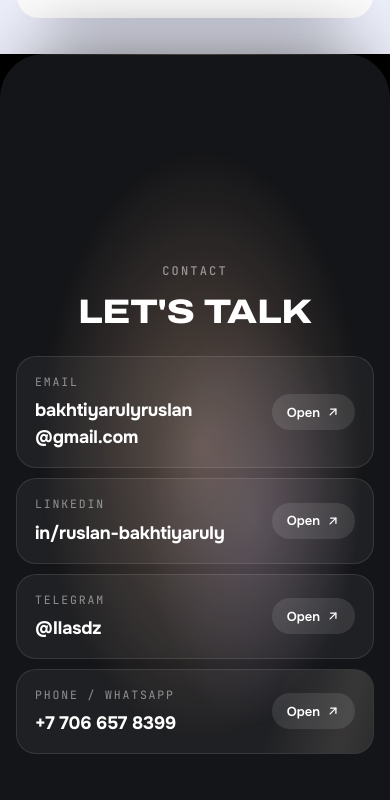
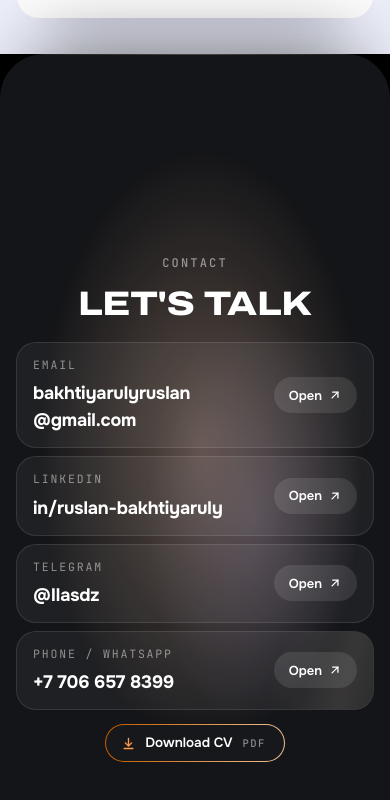
Before and after one commit to ruslan-bakhtiyaruly/ruslan-bakhtiyaruly.github.io, a plain HTML site: page index.html in a window 390 px wide. Shown: the part 6359-7159 px from the top of the page. Drawn offline with Linux system fonts and the light colour scheme; animation ran at ten frames a second.

Commit message:
Add Download CV button and PDF

```diff
--- a/index.html
+++ b/index.html
@@ -255,6 +255,11 @@ a.ca{text-decoration:none}
 .ca{transition:background-color .2s, color .2s}
 .ca:hover{background:rgba(255,255,255,.2)}
 .cv{justify-self:start;cursor:text;-webkit-user-select:all;user-select:all}
+/* a small download pill under the contact cards, in the same key as the Contact button in the header */
+.dl{display:inline-flex;align-items:center;gap:9px;margin-top:clamp(16px,3vh,28px);min-height:40px;padding:0 18px 0 15px;border-radius:999px;font:600 13.5px/1 var(--sans);color:#fff;text-decoration:none;border:1px solid transparent;background:linear-gradient(#17181c,#17181c) padding-box, linear-gradient(275deg, var(--amber-hi) -30%, var(--copper) 95%) border-box;transition:box-shadow .3s, translate .45s cubic-bezier(.2,.7,.2,1)}
+.dl:hover{box-shadow:0 0 24px -6px rgba(255,154,77,.7)}
+.dl svg{width:15px;height:15px;color:var(--amber)}
+.dl small{margin-left:1px;font:500 10.5px/1 var(--mono);letter-spacing:.14em;color:rgba(255,255,255,.5)}
 
 /* ---------- motion, only when .fx is on ---------- */
 .pin .scene{height:380vh}
@@ -307,8 +312,9 @@ a.ca{text-decoration:none}
 }
 .pin .talk-stage{display:flex;flex-direction:column;justify-content:center;padding-block:calc(var(--hsafe, var(--hdr)) + 16px) 24px}
 @media (max-width:720px){
-  .pin .cgrid{margin-top:28px;gap:10px}
-  .pin .crow{padding:16px 18px}
+  .pin .cgrid{margin-top:22px;gap:8px}
+  .pin .crow{padding:13px 16px}
+  .pin .dl{margin-top:14px;min-height:38px}
 }
 .pin .talk-in{width:100%}
 .pin.nostack .job{position:relative;top:auto;transform:none;clip-path:none}
@@ -376,6 +382,8 @@ a.ca{text-decoration:none}
 .pin .cgrid:not(.in) .crow::after{animation:none}
 .pin .cgrid .crow{transform:translate3d(0,36px,0);opacity:.15;transition:transform .9s cubic-bezier(.2,.75,.15,1) calc(var(--d,0ms) + var(--j,0) * 90ms), opacity .9s ease calc(var(--d,0ms) + var(--j,0) * 90ms), background-color .3s, border-color .3s, translate .45s cubic-bezier(.2,.7,.2,1)}
 .pin .cgrid.in .crow{transform:none;opacity:1}
+.pin .dl{opacity:0;transform:translate3d(0,18px,0);transition:opacity .8s ease .5s, transform .9s cubic-bezier(.2,.75,.15,1) .5s, box-shadow .3s, translate .45s cubic-bezier(.2,.7,.2,1)}
+.pin .cgrid.in + .dl{opacity:1;transform:none}
 .pin .wcard{transform:translate3d(0,36px,0);opacity:.15;transition:transform .9s cubic-bezier(.2,.75,.15,1) var(--d,0ms), opacity .9s ease var(--d,0ms), --po .5s ease}
 .pin .wcard.in{transform:none;opacity:1}
 @media (prefers-reduced-motion: reduce){
@@ -623,6 +631,7 @@ a.ca{text-decoration:none}
           <div class="crow mag" style="--j:2"><span class="ck">Telegram</span><span class="cv">@Ilasdz</span><a class="ca" href="https://t.me/Ilasdz" target="_blank" rel="noopener" aria-label="Open Telegram">Open<svg viewBox="0 0 24 24" fill="none" stroke="currentColor" stroke-width="2.2" stroke-linecap="round" stroke-linejoin="round" aria-hidden="true"><path d="M7 17 17 7"/><path d="M8 7h9v9"/></svg></a></div>
           <div class="crow mag" style="--j:3"><span class="ck">Phone / WhatsApp</span><span class="cv">+7 706 657 8399</span><a class="ca" href="https://wa.me/77066578399" target="_blank" rel="noopener" aria-label="Open a WhatsApp chat">Open<svg viewBox="0 0 24 24" fill="none" stroke="currentColor" stroke-width="2.2" stroke-linecap="round" stroke-linejoin="round" aria-hidden="true"><path d="M7 17 17 7"/><path d="M8 7h9v9"/></svg></a></div>
         </div>
+        <a class="dl mag" href="https://ruslan-bakhtiyaruly.github.io/Ruslan_Bakhtiyaruly_CV.pdf" download="Ruslan_Bakhtiyaruly_CV.pdf" target="_blank" rel="noopener" aria-label="Download CV as PDF"><svg viewBox="0 0 24 24" fill="none" stroke="currentColor" stroke-width="2.2" stroke-linecap="round" stroke-linejoin="round" aria-hidden="true"><path d="M12 4v11"/><path d="m7 11 5 5 5-5"/><path d="M5 20h14"/></svg>Download CV<small>PDF</small></a>
       </div>
     </div>
   </div>
```
Also changed, not shown: 1 other file.
